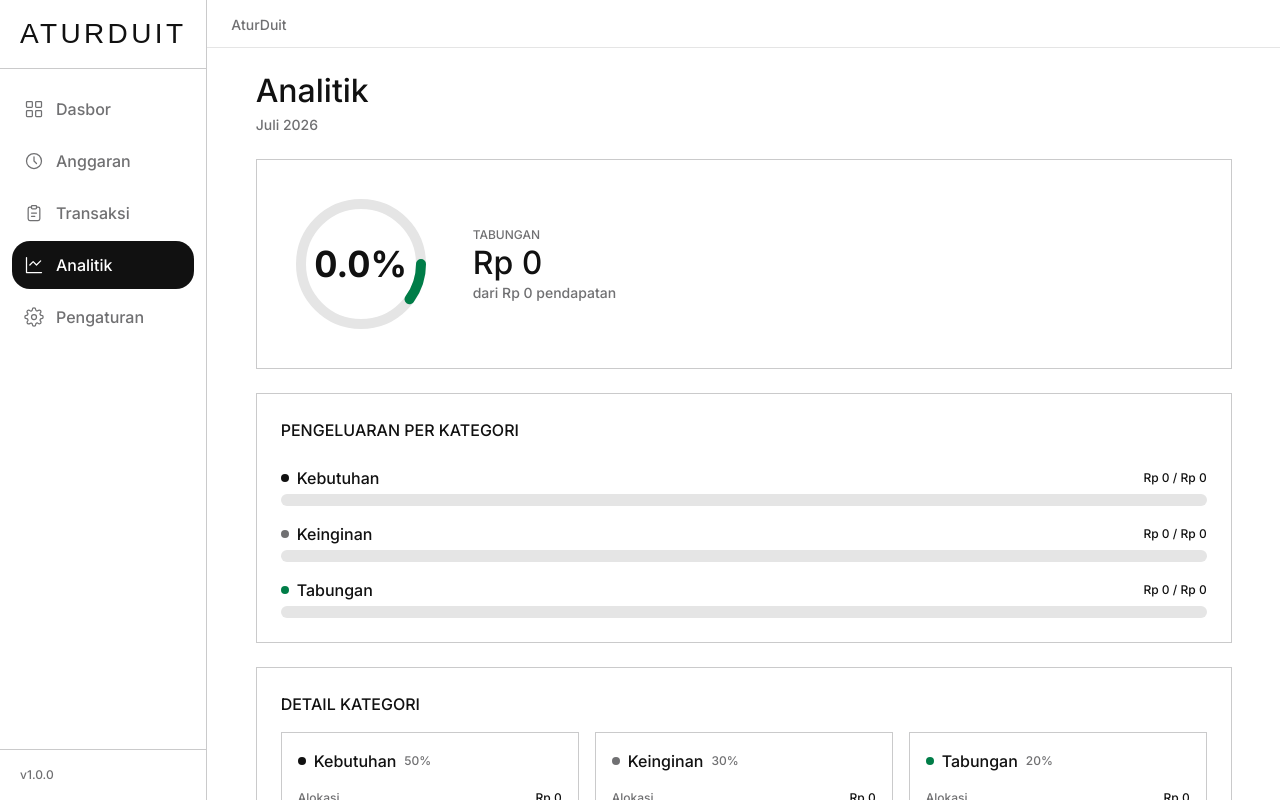
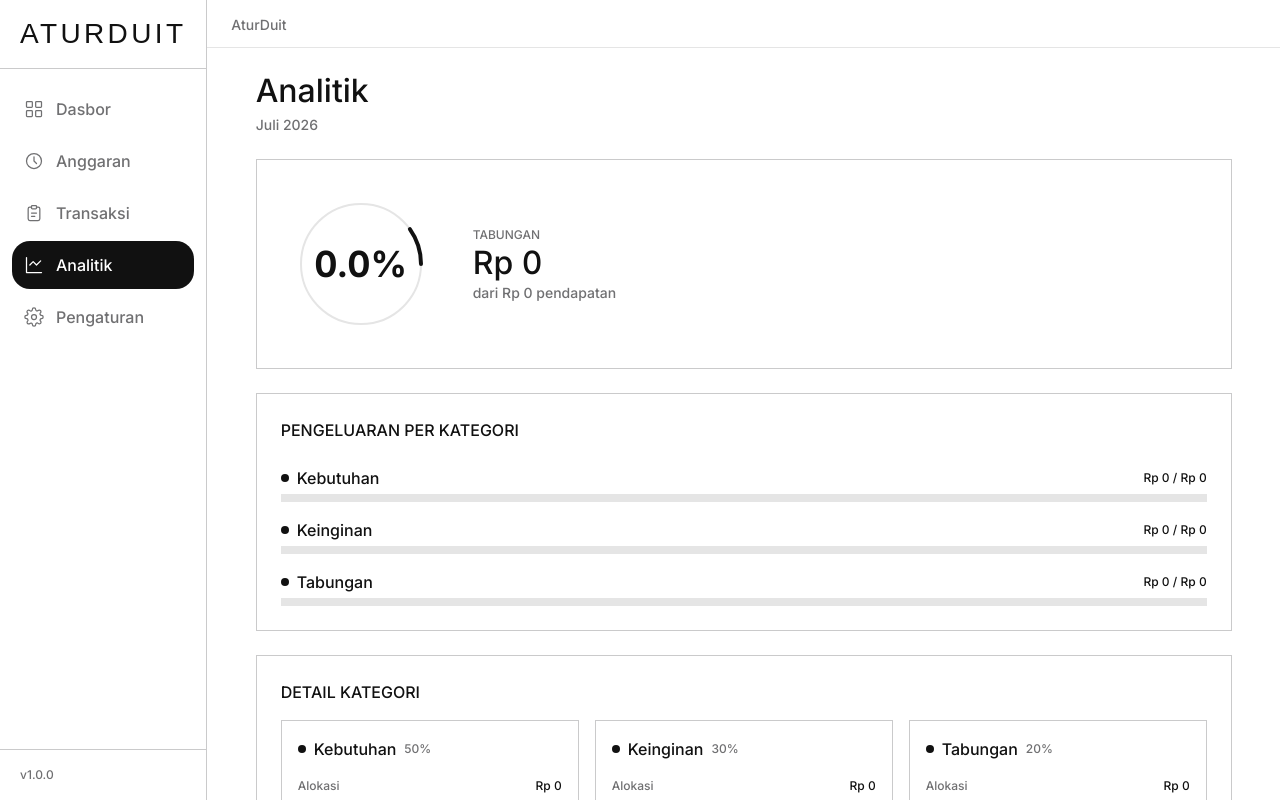
Before and after one commit to c1021251035-del/AturDuit, a Next.js app: page /analytics in a window 1280 px wide. Built offline with nearby package versions, Linux system fonts and the light colour scheme.

Commit message:
polish: analytics page (taste-skill: monochrome rings, flat bars, cubic-bezier)

```diff
--- a/src/app/(app)/analytics/page.tsx
+++ b/src/app/(app)/analytics/page.tsx
@@ -41,13 +41,18 @@ function InfoIcon({ className }: { className?: string }) {
 
 const ringStrokeColor: Record<Category, string> = {
   need: "var(--ink)",
-  want: "var(--mute)",
-  save: "var(--success)",
+  want: "var(--ink)",
+  save: "var(--ink)",
 };
 
 const ANALYTICS_RING_RADIUS = 60;
 const ANALYTICS_RING_CIRCUMFERENCE = 2 * Math.PI * ANALYTICS_RING_RADIUS;
 const ANALYTICS_RING_VIEWBOX = 160;
+const ringWidthAnalytics: Record<Category, number> = {
+  need: 4,
+  want: 3,
+  save: 2,
+};
 
 export default function AnalyticsPage() {
   const { state } = useStore();
@@ -77,16 +82,16 @@ export default function AnalyticsPage() {
             <div className="flex items-center gap-8 w-full md:w-auto">
               <div className="relative w-40 h-40 flex-shrink-0">
                 <svg className="w-full h-full" viewBox={`0 0 ${ANALYTICS_RING_VIEWBOX} ${ANALYTICS_RING_VIEWBOX}`}>
-                  <circle fill="none" stroke="var(--hairline-soft)" strokeWidth="10" cx="80" cy="80" r={ANALYTICS_RING_RADIUS} />
+                  <circle fill="none" stroke="var(--hairline-soft)" strokeWidth={2} cx="80" cy="80" r={ANALYTICS_RING_RADIUS} />
                   <circle
                     fill="none"
-                    stroke="var(--success)"
-                    strokeWidth="10"
+                    stroke="var(--ink)"
+                    strokeWidth={4}
                     strokeLinecap="round"
                     cx="80" cy="80" r={ANALYTICS_RING_RADIUS}
-                    strokeDasharray={ANALYTICS_RING_CIRCUMFERENCE}
+                    strokeDasharray={savingsCircumference}
                     strokeDashoffset={savingsOffset}
-                    style={{ transition: "stroke-dashoffset 500ms ease" }}
+                    style={{ transition: "stroke-dashoffset 500ms cubic-bezier(0.16, 1, 0.3, 1)" }}
                   />
                 </svg>
                 <div className="absolute inset-0 flex flex-col items-center justify-center">
@@ -112,22 +117,21 @@ export default function AnalyticsPage() {
               const alloc = categoryTotal(state.subCategories, cat);
               const spent = totalSpent(state.transactions, cat, month);
               const pct = alloc > 0 ? (spent / alloc) * 100 : 0;
-              const catColor = cat === "need" ? "var(--ink)" : cat === "want" ? "var(--mute)" : "var(--success)";
               return (
                 <div key={cat} className="space-y-1">
                   <div className="flex items-center justify-between">
                     <span className="flex items-center gap-2 text-body-strong">
-                      <div className="w-2 h-2 rounded-nike-full" style={{ backgroundColor: catColor }} />
+                      <div className="w-2 h-2 rounded-nike-sm bg-[var(--ink)]" />
                       {CATEGORY_META[cat].label}
                     </span>
                     <span className="text-caption-sm tabular-nums">
                       {formatRupiah(spent)} / {formatRupiah(alloc)}
                     </span>
                   </div>
-                  <div className="h-3 bg-[var(--hairline-soft)] rounded-nike-full overflow-hidden">
+                  <div className="h-2 bg-[var(--hairline-soft)] overflow-hidden">
                     <div
-                      className="h-full rounded-nike-full transition-all duration-500"
-                      style={{ width: `${Math.min(pct, 100)}%`, backgroundColor: catColor }}
+                      className="h-full transition-all duration-500"
+                      style={{ width: `${Math.min(pct, 100)}%`, backgroundColor: "var(--ink)" }}
                     />
                   </div>
                 </div>
@@ -147,11 +151,10 @@ export default function AnalyticsPage() {
               const alloc = categoryTotal(state.subCategories, cat);
               const spent = totalSpent(state.transactions, cat, month);
               const remaining = alloc - spent;
-              const catColor = cat === "need" ? "var(--ink)" : cat === "want" ? "var(--mute)" : "var(--success)";
               return (
                 <div key={cat} className="border border-[var(--hairline)] p-4 transition-colors hover:bg-[var(--soft-cloud)]">
                   <div className="flex items-center gap-2 mb-4">
-                    <div className="w-2 h-2 rounded-nike-full" style={{ backgroundColor: catColor }} />
+                    <div className="w-2 h-2 rounded-nike-sm bg-[var(--ink)]" />
                     <span className="text-body-strong">{CATEGORY_META[cat].label}</span>
                     <span className="text-caption-sm text-[var(--mute)]">{state.ratio[cat]}%</span>
                   </div>
```
